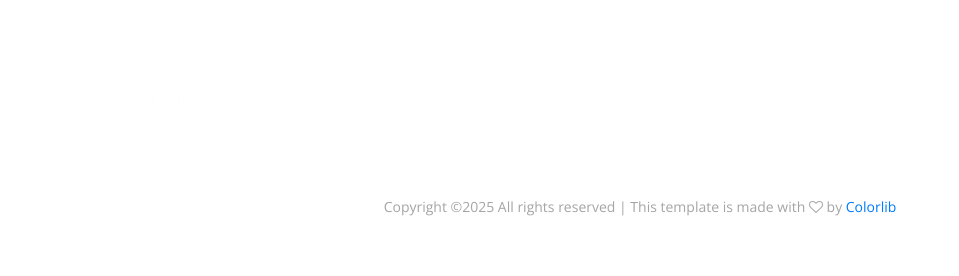
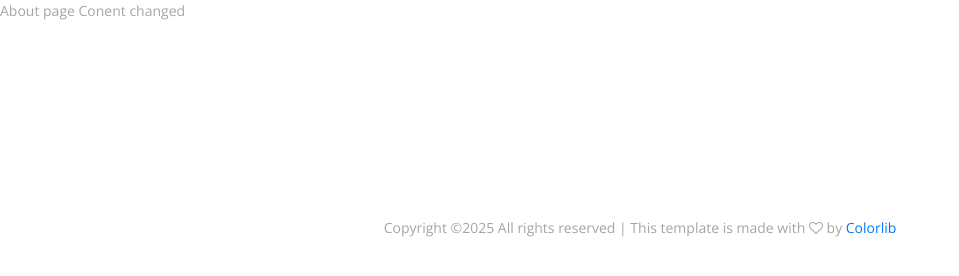
Before and after one commit to RajashekharReddyBheemreddy/profile, a plain HTML site: page about.html in a window 1280 px wide. Shown: the whole page, without its empty margins (0-959 px from the left). Drawn offline with nearby package versions, Linux system fonts and the light colour scheme.

Commit message:
changes in about page

```diff
--- a/about.html
+++ b/about.html
@@ -15,9 +15,9 @@
 <link rel="stylesheet" type="text/css" href="styles/about_responsive.css">
 </head>
 <body>
-
+<div> About page Conent changed
+</div>
 <div class="super_container">
-
 						<div class="col-xl-4 footer_contact_col">
 							<div class="footer_contact_item d-flex flex-column align-items-center justify-content-start text-center">
 								<div class="footer_contact_icon"><img src="images/around.svg" alt=""></div>
```
